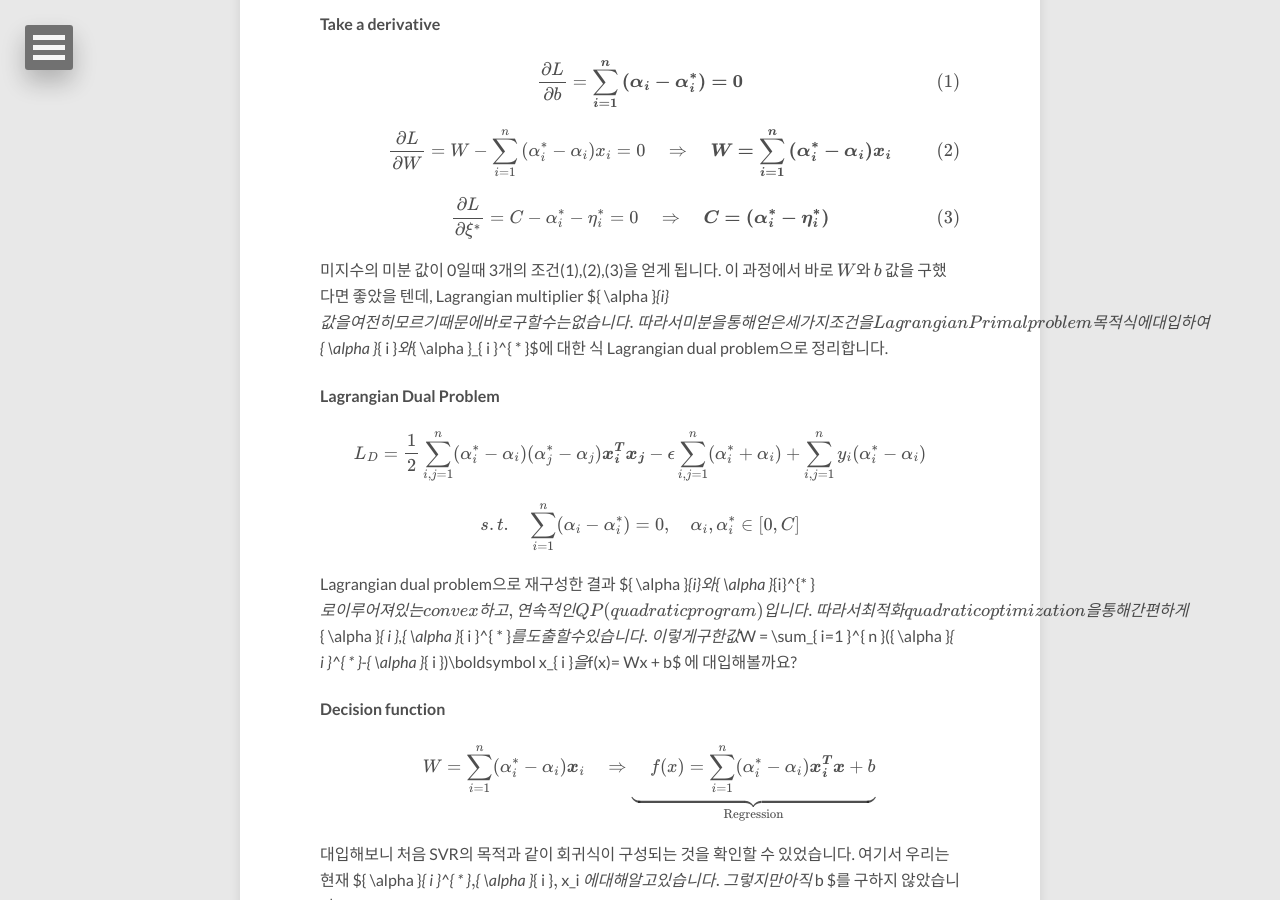
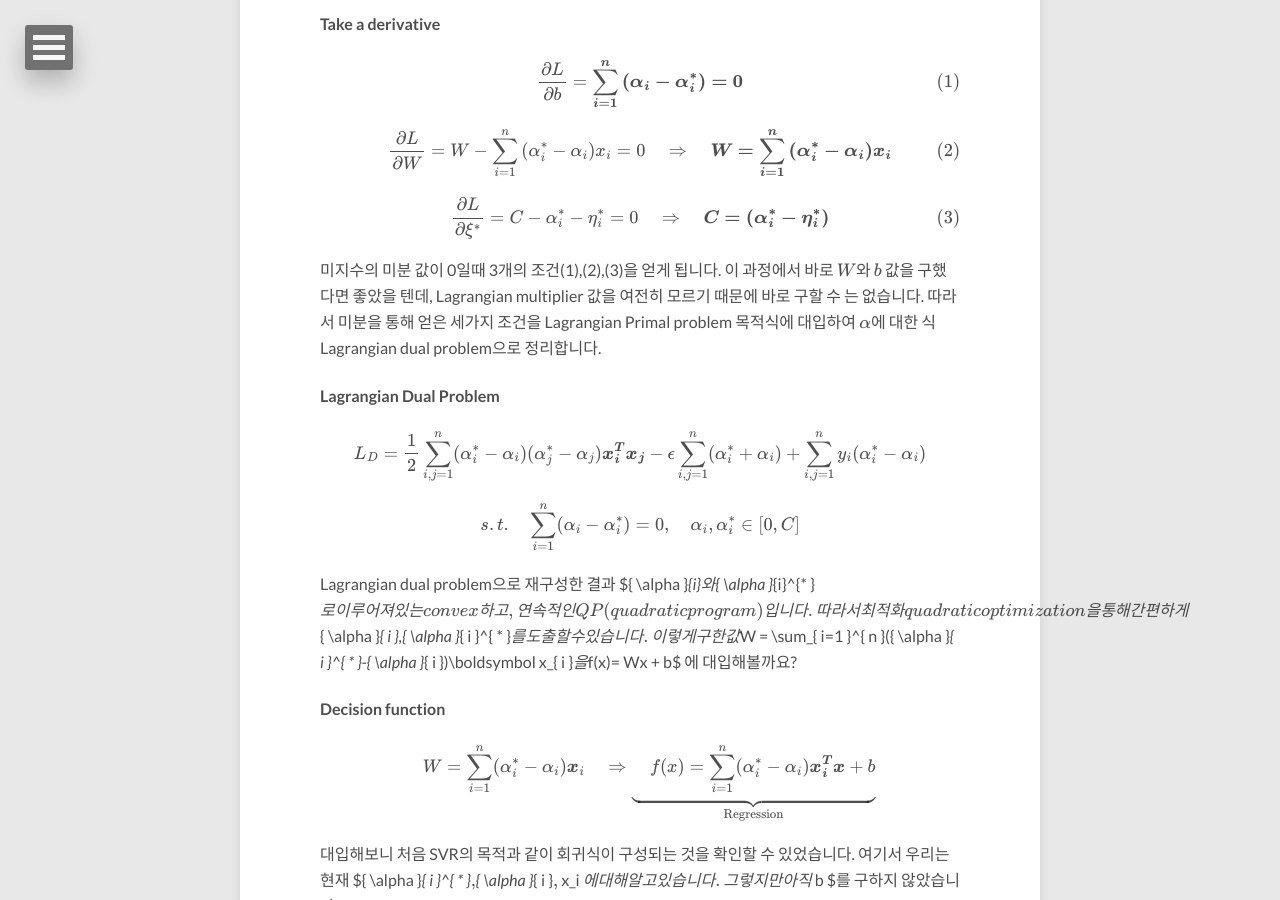
Before and after one commit to leejiyoon52/leejiyoon52.github.io, a Jekyll site: the page built from _posts/2018-11-17-Support-Vecter-Regression.md, in a window 1280 px wide and 900 px high, scrolled down 3520 px. Built offline with Jekyll 4.4.1, drawn with Linux system fonts in a browser that asks for light colours; nearby versions of some CDN libraries; formulas are drawn with MathJax 3; comment, search, counter and statistics services are not loaded.

Commit message:
Update 2018-11-17-Support-Vecter-Regression.md

```diff
--- a/_posts/2018-11-17-Support-Vecter-Regression.md
+++ b/_posts/2018-11-17-Support-Vecter-Regression.md
@@ -126,7 +126,7 @@ $$
 $$
 
 
-미지수의 미분 값이 0일때 3개의 조건(1),(2),(3)을 얻게 됩니다. 이 과정에서 바로 $ W $와 $ b $ 값을 구했다면 좋았을 텐데, Lagrangian multiplier ${ \alpha }_{i}$ 값을 여전히 모르기 때문에 바로 구할 수 는 없습니다. 따라서 미분을 통해 얻은 세가지 조건을 Lagrangian Primal problem 목적식에 대입하여 ${ \alpha }_{ i }$와 ${ \alpha }_{ i }^{ * }$에 대한 식 Lagrangian dual problem으로 정리합니다.
+미지수의 미분 값이 0일때 3개의 조건(1),(2),(3)을 얻게 됩니다. 이 과정에서 바로 $ W $와 $ b $ 값을 구했다면 좋았을 텐데, Lagrangian multiplier 값을 여전히 모르기 때문에 바로 구할 수 는 없습니다. 따라서 미분을 통해 얻은 세가지 조건을 Lagrangian Primal problem 목적식에 대입하여 ${\alpha}$에 대한 식 Lagrangian dual problem으로 정리합니다.
 
 #### Lagrangian Dual Problem
 
```
